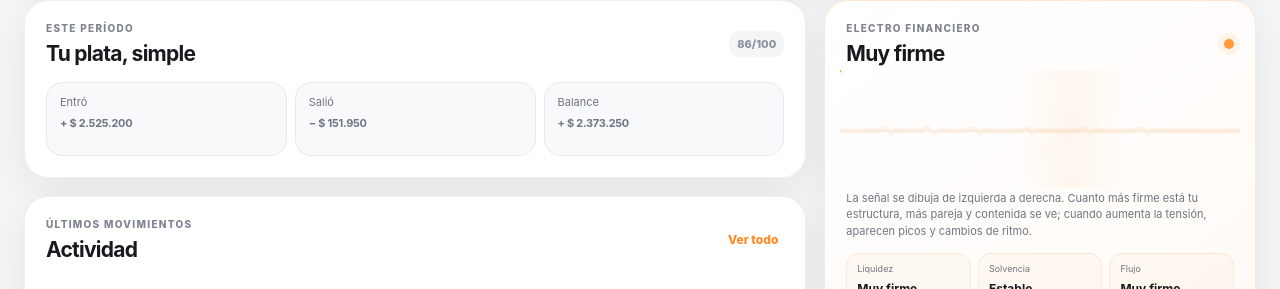
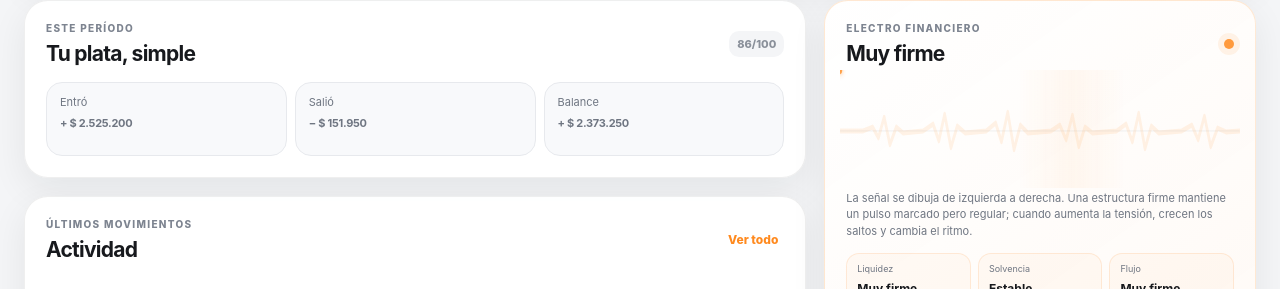
Before and after one commit to hermesarg/atomofinanzas, a Next.js app in the folder web-v2/: page / in a window 1280 px wide. Shown: the part 397-686 px from the top of the page. Built offline with nearby package versions, Linux system fonts and the light colour scheme.

Commit message:
Hacer Electro mucho más visible y expresivo

```diff
--- a/web-v2/components/ElectroPulse.tsx
+++ b/web-v2/components/ElectroPulse.tsx
@@ -11,11 +11,16 @@ type ElectroPulseProps = {
 };
 
 const PATHS: Record<ElectroBand, string> = {
-  "muy-firme": "M0 62 L70 62 L86 60 L96 64 L106 61 L116 62 L150 62 L168 59 L178 65 L188 61 L198 62 L240 62 L256 60 L266 64 L276 61 L286 62 L340 62 L356 60 L366 64 L376 61 L386 62 L450 62 L466 60 L476 64 L486 61 L496 62 L560 62 L576 60 L586 64 L596 61 L606 62 L680 62 L760 62",
-  firme: "M0 62 L60 62 L82 59 L94 67 L106 55 L116 70 L128 61 L170 62 L190 57 L202 69 L214 51 L226 73 L238 61 L286 62 L304 56 L316 69 L328 50 L340 74 L352 61 L402 62 L420 57 L432 68 L444 53 L456 71 L468 61 L520 62 L540 58 L552 67 L564 54 L576 70 L588 61 L760 62",
-  estable: "M0 62 L52 62 L74 56 L88 70 L102 45 L116 78 L132 60 L164 62 L184 54 L198 72 L212 41 L226 82 L242 60 L284 62 L304 53 L318 73 L332 38 L348 84 L364 59 L408 62 L428 55 L442 71 L456 43 L470 79 L486 60 L530 62 L550 54 L564 74 L578 40 L594 83 L610 59 L760 62",
-  vigilar: "M0 62 L44 63 L66 50 L82 78 L96 31 L110 91 L128 55 L144 68 L166 58 L184 76 L198 24 L214 94 L232 52 L250 67 L282 62 L300 45 L318 82 L334 29 L350 92 L368 49 L386 70 L422 61 L440 48 L456 80 L472 26 L488 95 L506 50 L524 71 L560 62 L578 44 L594 84 L610 32 L626 90 L644 54 L662 67 L760 62",
-  ajustado: "M0 62 L34 64 L52 43 L68 86 L82 18 L96 99 L112 47 L126 75 L144 54 L160 82 L174 12 L190 101 L208 39 L224 79 L242 50 L258 88 L274 22 L290 96 L308 42 L326 76 L348 61 L366 37 L382 91 L398 16 L414 101 L432 38 L448 83 L466 51 L482 89 L498 20 L514 98 L532 43 L548 78 L568 55 L586 85 L602 25 L618 96 L636 44 L654 78 L676 56 L694 83 L712 36 L730 88 L760 62"
+  "muy-firme":
+    "M0 62 L44 62 L62 58 L73 69 L84 48 L95 76 L107 58 L120 64 L158 62 L177 55 L188 72 L199 45 L211 79 L223 57 L238 64 L278 62 L296 54 L307 73 L319 43 L331 81 L343 56 L357 64 L401 62 L418 56 L430 71 L442 46 L454 78 L466 58 L480 64 L526 62 L544 55 L556 73 L568 44 L580 80 L592 57 L606 64 L650 62 L669 56 L681 71 L693 47 L705 78 L718 59 L734 63 L760 62",
+  firme:
+    "M0 62 L38 62 L57 53 L69 77 L81 36 L94 88 L108 50 L122 69 L155 62 L174 50 L187 80 L199 31 L212 92 L226 47 L242 70 L280 62 L299 49 L312 82 L325 29 L338 94 L352 45 L369 72 L407 62 L426 51 L439 79 L452 33 L465 91 L479 48 L496 70 L534 62 L553 50 L566 83 L579 30 L592 93 L606 46 L623 71 L660 62 L680 52 L693 78 L706 35 L719 89 L733 50 L746 66 L760 62",
+  estable:
+    "M0 62 L34 63 L52 47 L67 85 L80 25 L94 101 L110 42 L126 78 L145 54 L160 74 L176 49 L191 87 L205 20 L220 105 L237 39 L252 80 L275 55 L292 72 L308 45 L323 91 L338 18 L353 107 L370 37 L387 83 L412 56 L429 75 L445 43 L460 93 L475 16 L490 109 L507 35 L524 84 L548 57 L565 73 L581 46 L596 90 L611 21 L626 104 L643 40 L660 81 L684 56 L701 75 L717 42 L732 92 L746 35 L760 62",
+  vigilar:
+    "M0 62 L28 65 L45 42 L59 92 L72 14 L86 112 L101 35 L117 84 L133 51 L149 78 L165 30 L181 99 L195 9 L210 114 L227 29 L244 88 L260 47 L276 80 L292 25 L308 103 L323 8 L338 114 L355 26 L372 91 L389 45 L405 82 L421 24 L437 105 L452 7 L468 115 L485 25 L502 93 L519 43 L536 84 L552 22 L568 107 L583 6 L599 115 L616 24 L633 94 L650 42 L667 86 L683 21 L699 108 L714 8 L730 113 L746 31 L760 62",
+  ajustado:
+    "M0 62 L22 66 L38 31 L50 105 L62 7 L74 116 L87 24 L100 96 L114 39 L128 88 L141 17 L154 111 L167 5 L180 115 L194 22 L208 99 L222 34 L236 91 L249 13 L262 113 L275 4 L288 116 L302 20 L316 101 L330 32 L344 94 L357 10 L370 114 L383 4 L396 116 L410 18 L424 104 L438 29 L452 96 L465 9 L478 115 L491 4 L504 116 L518 19 L532 102 L546 31 L560 93 L573 12 L586 113 L599 5 L612 116 L626 21 L640 100 L654 35 L668 90 L681 16 L694 111 L707 7 L720 115 L734 25 L747 97 L760 62"
 };
 
 const LABELS: Record<ElectroBand, string> = {
@@ -34,6 +39,9 @@ export default function ElectroPulse({
   large = false
 }: ElectroPulseProps) {
   const path = PATHS[state];
+  const pulseId = "pulsePath-" + state;
+  const gradientId = "pulseGradient-" + state;
+  const glowId = "softGlow-" + state;
 
   return (
     <section className={"electro-panel " + (large ? "electro-large" : "")} aria-label={"Electro financiero: " + LABELS[state]}>
@@ -46,35 +54,35 @@ export default function ElectroPulse({
       </div>
 
       <div className="electro-stage">
-        <svg viewBox="0 0 760 120" preserveAspectRatio="none" role="img">
+        <svg viewBox="0 0 760 120" preserveAspectRatio="none" role="img" aria-label={"Señal " + LABELS[state]}>
           <defs>
-            <linearGradient id={"pulseGradient-" + state} x1="0" x2="1">
-              <stop offset="0%" stopColor="#ff7b24" />
-              <stop offset="50%" stopColor="#ff9f45" />
-              <stop offset="100%" stopColor="#ffd09a" />
+            <linearGradient id={gradientId} x1="0" x2="1">
+              <stop offset="0%" stopColor="#ff6f16" />
+              <stop offset="48%" stopColor="#ff983d" />
+              <stop offset="100%" stopColor="#ffd19e" />
             </linearGradient>
-            <filter id={"softGlow-" + state} x="-20%" y="-40%" width="140%" height="180%">
-              <feGaussianBlur stdDeviation="3" result="blur" />
+            <filter id={glowId} x="-20%" y="-50%" width="140%" height="200%">
+              <feGaussianBlur stdDeviation="4.2" result="blur" />
               <feMerge><feMergeNode in="blur" /><feMergeNode in="SourceGraphic" /></feMerge>
             </filter>
           </defs>
           <line x1="0" y1="62" x2="760" y2="62" className="electro-baseline" />
-          <path d={path} className="electro-glow" pathLength="1" filter={"url(#softGlow-" + state + ")"} />
-          <path id={"pulsePath-" + state} d={path} className="electro-line" pathLength="1" stroke={"url(#pulseGradient-" + state + ")"} />
+          <path d={path} className="electro-glow" pathLength="1" filter={"url(#" + glowId + ")"} />
+          <path id={pulseId} d={path} className="electro-line" pathLength="1" stroke={"url(#" + gradientId + ")"} />
           <g className="particles">
-            <circle r="2.6" className="particle p1">
-              <animateMotion dur="3.2s" repeatCount="indefinite" rotate="auto">
-                <mpath href={"#pulsePath-" + state} />
+            <circle r="4.2" className="particle p1">
+              <animateMotion dur="3.15s" repeatCount="indefinite" rotate="auto">
+                <mpath href={"#" + pulseId} />
               </animateMotion>
             </circle>
-            <circle r="1.8" className="particle p2">
-              <animateMotion dur="3.2s" begin="-1.05s" repeatCount="indefinite" rotate="auto">
-                <mpath href={"#pulsePath-" + state} />
+            <circle r="3" className="particle p2">
+              <animateMotion dur="3.15s" begin="-1.05s" repeatCount="indefinite" rotate="auto">
+                <mpath href={"#" + pulseId} />
               </animateMotion>
             </circle>
-            <circle r="1.25" className="particle p3">
-              <animateMotion dur="3.2s" begin="-2.1s" repeatCount="indefinite" rotate="auto">
-                <mpath href={"#pulsePath-" + state} />
+            <circle r="2.1" className="particle p3">
+              <animateMotion dur="3.15s" begin="-2.1s" repeatCount="indefinite" rotate="auto">
+                <mpath href={"#" + pulseId} />
               </animateMotion>
             </circle>
           </g>
@@ -83,8 +91,8 @@ export default function ElectroPulse({
       </div>
 
       <p className="electro-copy">
-        La señal se dibuja de izquierda a derecha. Cuanto más firme está tu estructura,
-        más pareja y contenida se ve; cuando aumenta la tensión, aparecen picos y cambios de ritmo.
+        La señal se dibuja de izquierda a derecha. Una estructura firme mantiene un pulso marcado pero regular;
+        cuando aumenta la tensión, crecen los saltos y cambia el ritmo.
       </p>
 
       <div className="health-grid">
```
